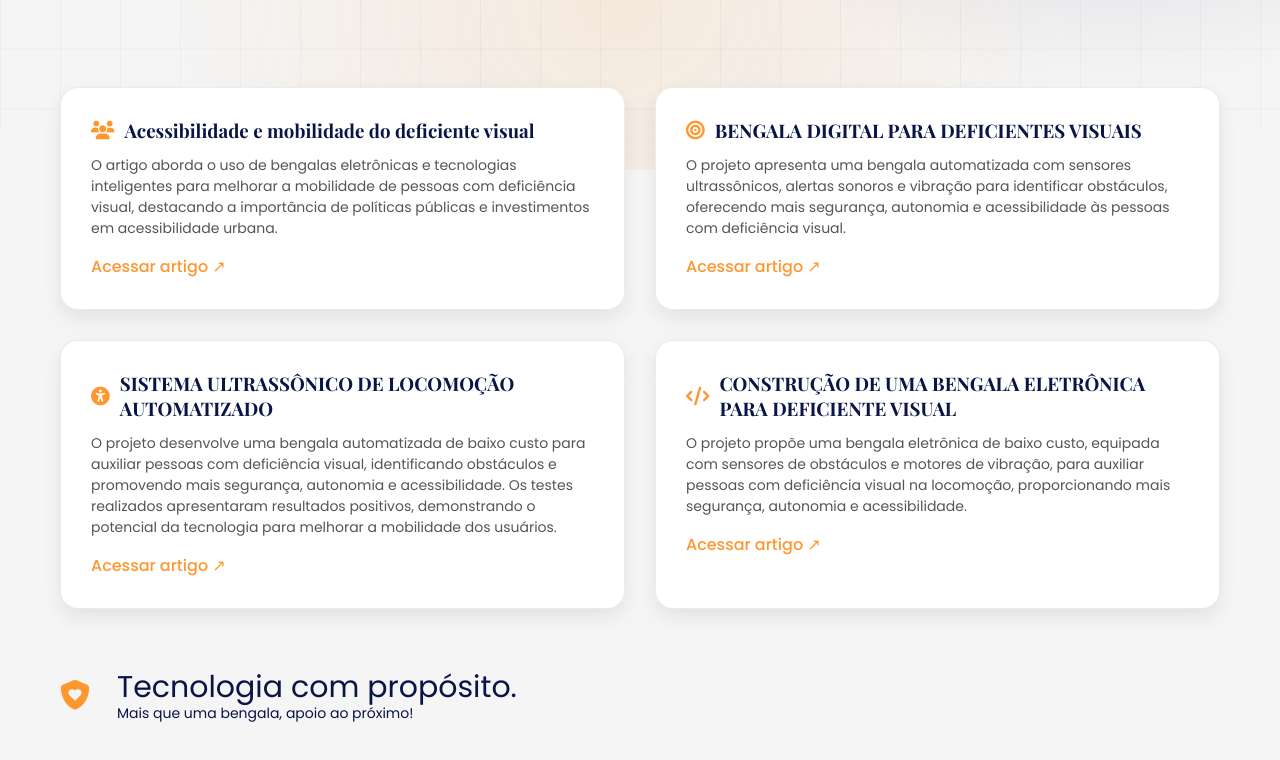
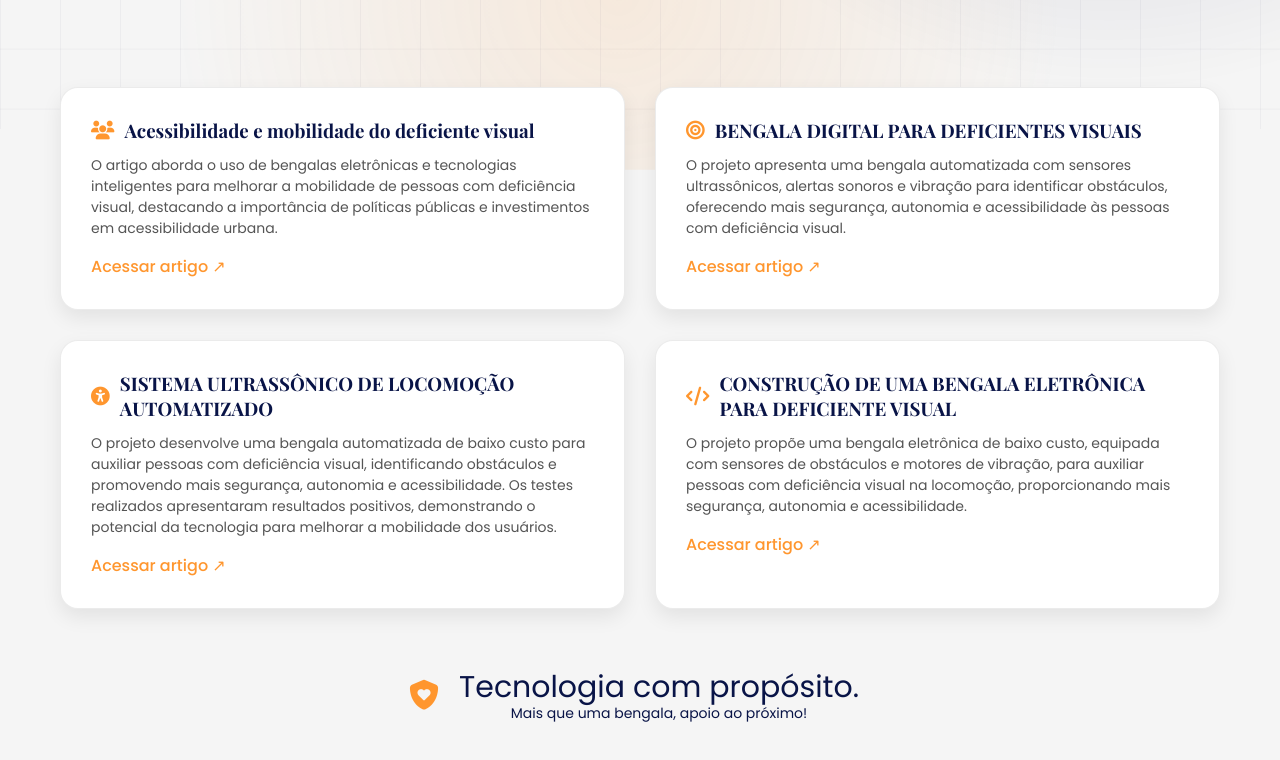
Before and after one commit to natacha12A/glidiaTCC, a plain HTML site: page frontend/referencias.html in a window 1280 px wide. Shown: the part 700-1460 px from the top of the page. Drawn offline with nearby package versions, Linux system fonts and the light colour scheme.

Commit message:
quase acabando

```diff
--- a/frontend/navigation.css
+++ b/frontend/navigation.css
@@ -656,3 +656,25 @@ body .purpose-text p {
 body .purpose-text h3 {
     margin-top: 0;
 }
+
+/* Agrupa e centraliza o ícone e o texto de propósito em Referências. */
+body .ref-purpose {
+    width: fit-content;
+    max-width: 100%;
+    justify-content: center;
+    align-items: center;
+    gap: 8px;
+    margin-left: auto;
+    margin-right: auto;
+    text-align: center;
+}
+
+body .ref-purpose .purpose-text {
+    text-align: center;
+}
+
+body .ref-purpose .purpose-text h3,
+body .ref-purpose .purpose-text p {
+    margin: 0;
+    text-align: center;
+}
--- a/frontend/referencias.css
+++ b/frontend/referencias.css
@@ -1507,6 +1507,8 @@ header #ler-site:hover{
         height: auto;
 
         flex-shrink: 0;
+
+        margin-left: 5px;
     }
 
     .purpose-text {
@@ -1527,7 +1529,7 @@ header #ler-site:hover{
     }
 
     .purpose-text p {
-
+        margin: 4px 0 0;
 
         font-size:
             clamp(12px, 3.5vw, 17px);
```
